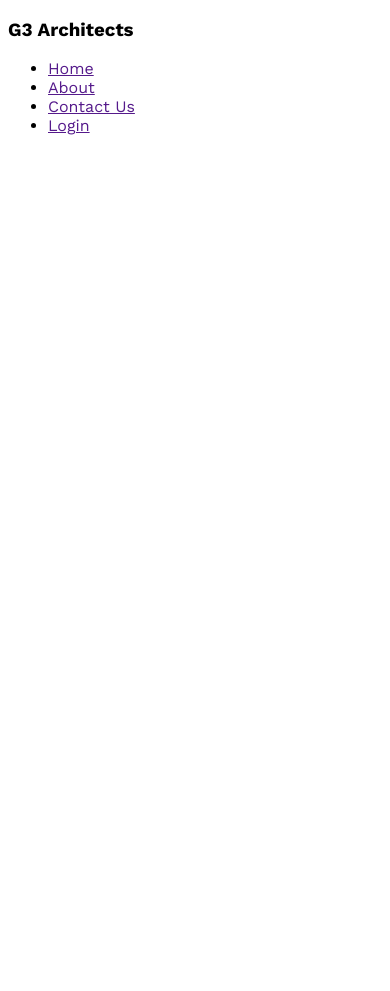
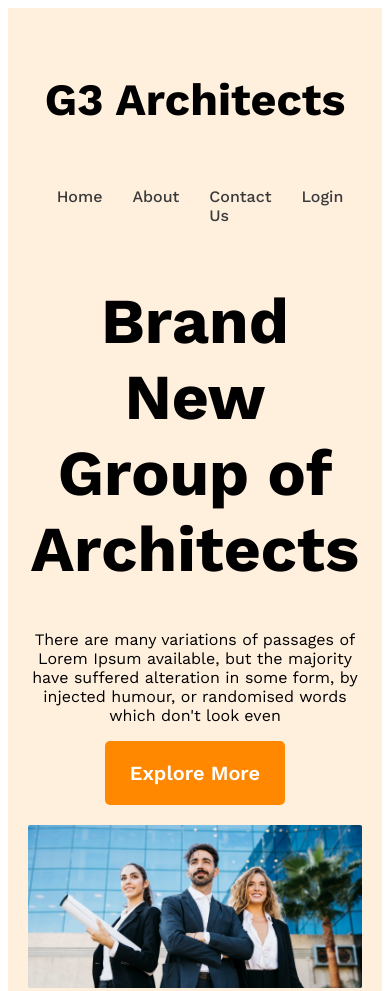
Before and after one commit to AhmedShazib/g3ArchitectsResources, a plain HTML site: page index.html in a window 390 px wide. Shown: the top 991 px of the page. Before the commit the page ends 844 px from the top, so only its background shows below. Drawn offline with nearby package versions, Linux system fonts and the light colour scheme.

Commit message:
banner finished with responsive

```diff
--- a/index.html
+++ b/index.html
@@ -12,7 +12,7 @@
 <body>
     <header>
         <nav>
-            <h3>G3 Architects</h3>
+            <h3 class="nav-title">G3 Architects</h3>
             <ul>
                 <li><a href="">Home</a></li>
                 <li><a href="">About</a></li>
@@ -20,6 +20,18 @@
                 <li><a href="">Login</a></li>
             </ul>
         </nav>
+
+        <div class="banner">
+            <div class="banner-content">
+                <h1 class="banner-title">Brand New Group of Architects </h1>
+                <p class="banner-description">There are many variations of passages of Lorem Ipsum available, but the majority have suffered alteration in
+                some form, by injected humour, or randomised words which don't look even</p>
+
+                <button class="btn-primary">Explore More</button>
+            </div>
+
+            <img src="/images/banner.png" alt="">
+        </div>
     </header>
 </body>
 </html>
--- a/style.css
+++ b/style.css
@@ -2,3 +2,83 @@
   font-family: "Work Sans", sans-serif;
 
 }
+
+header{
+    background-color: rgba(255, 144, 14, 0.14);
+    padding: 50px 240px;
+}
+nav{
+    display: flex;
+    justify-content: space-between;
+    align-items: center;
+}
+
+.nav-title{
+    font-size: 2.8rem;
+}
+
+nav>ul{
+    display: flex;
+}
+
+nav li{
+    list-style: none;
+    margin-right: 30px;
+    font-weight: 500;
+    font-size: 1rem;
+}
+
+nav li a{
+    text-decoration: none;
+    color: rgb(58, 58, 58);
+}
+
+/* Banner styles */
+
+.banner-content{
+    max-width: 800px;
+    text-align: center;
+    margin: 0 auto;
+}
+
+.banner-title{
+    font-size: 4rem;
+    font-weight: 700;
+}
+
+.btn-primary{
+    border-radius: 5px;
+    background-color: rgb(255, 136, 0);
+    color: white;
+    border: none;
+    padding: 20px 25px;
+    font-size: 1.25rem;
+    font-weight: 600;
+    cursor: pointer;
+}
+
+.banner img{
+    width: 100%;
+    margin-top: 20px;
+}
+
+/* mobile */
+@media screen and (max-width: 576px) {
+ header{
+    padding: 20px;
+ }
+ nav{
+    flex-direction: column;
+ }
+}
+
+/* tablet */
+@media screen and (min-width: 576px) and (max-width: 960px) {
+    header{
+        padding: 50px;
+    }
+
+    nav{
+        flex-direction: column;
+    }
+}
```
